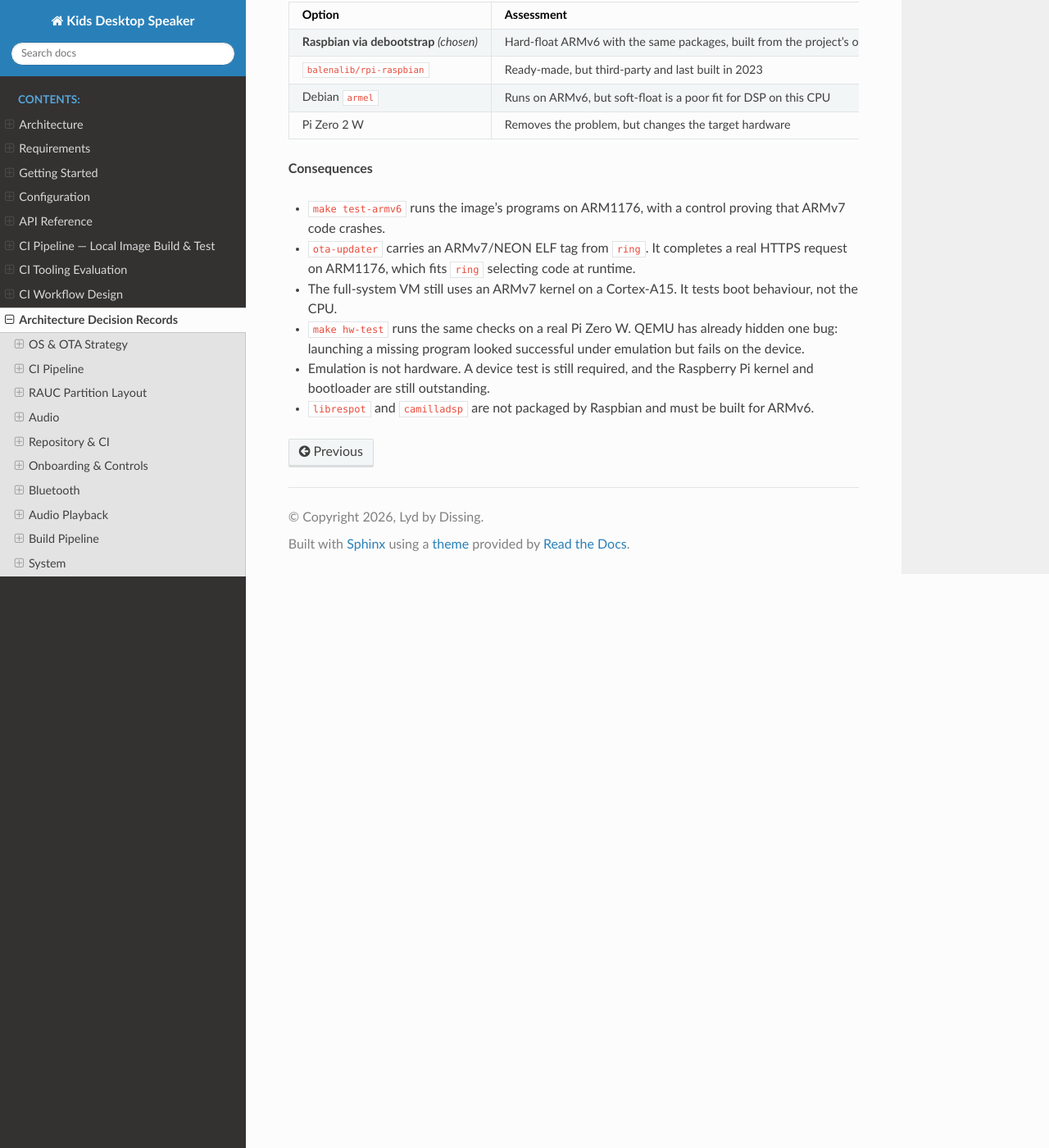
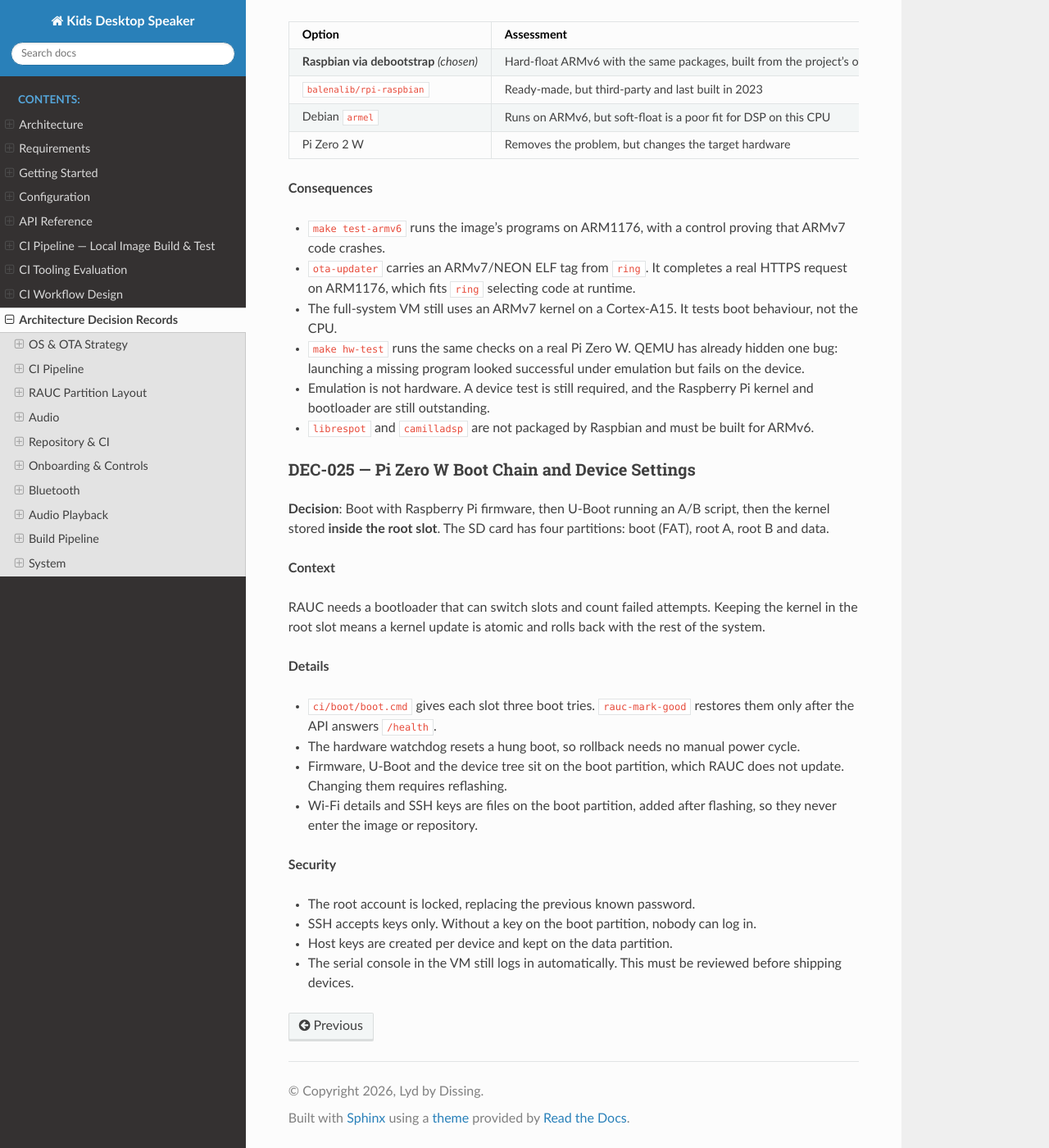
Before and after one commit to LydByDissing/kids-desktop-speaker, a Sphinx documentation site: the page built from docs/source/development/decisions.rst, in a window 1280 px wide and 1400 px high, scrolled down 31838 px. Shown: the whole window at 82% size. Built offline with Sphinx 7.4.7 and the Read the Docs theme 3.1.0, drawn with Linux system fonts in a browser that asks for light colours; some of the changed text lies outside the part shown.

Commit message:
feat(ci): build a bootable A/B SD image for the Pi Zero W (KDS-937)
Add the kernel, U-Boot A/B script, watchdog and per-device settings. Lock the root
account and use key-only SSH with per-device host keys. See DEC-025 and CI_REQ_007.

Co-Authored-By: Claude Opus 5.5 <noreply@anthropic.com>

```diff
--- a/docs/source/development/decisions.rst
+++ b/docs/source/development/decisions.rst
@@ -2021,3 +2021,40 @@ ARM1176. Emulating ``linux/arm/v7`` and a Cortex-A15 VM could not detect this.
   Pi kernel and bootloader are still outstanding.
 - ``librespot`` and ``camilladsp`` are not packaged by Raspbian and must be built
   for ARMv6.
+
+DEC-025 — Pi Zero W Boot Chain and Device Settings
+~~~~~~~~~~~~~~~~~~~~~~~~~~~~~~~~~~~~~~~~~~~~~~~~~~
+
+.. meta::
+   :decision-id: DEC_025
+   :status: resolved
+   :date: 2026-11-01
+   :tags: boot, ota, rauc, hardware, security
+
+**Decision**: Boot with Raspberry Pi firmware, then U-Boot running an A/B script,
+then the kernel stored **inside the root slot**. The SD card has four partitions:
+boot (FAT), root A, root B and data.
+
+**Context**
+
+RAUC needs a bootloader that can switch slots and count failed attempts. Keeping
+the kernel in the root slot means a kernel update is atomic and rolls back with the
+rest of the system.
+
+**Details**
+
+- ``ci/boot/boot.cmd`` gives each slot three boot tries. ``rauc-mark-good`` restores
+  them only after the API answers ``/health``.
+- The hardware watchdog resets a hung boot, so rollback needs no manual power cycle.
+- Firmware, U-Boot and the device tree sit on the boot partition, which RAUC does
+  not update. Changing them requires reflashing.
+- Wi-Fi details and SSH keys are files on the boot partition, added after flashing,
+  so they never enter the image or repository.
+
+**Security**
+
+- The root account is locked, replacing the previous known password.
+- SSH accepts keys only. Without a key on the boot partition, nobody can log in.
+- Host keys are created per device and kept on the data partition.
+- The serial console in the VM still logs in automatically. This must be reviewed
+  before shipping devices.
```
Also changed, not shown: docs/source/requirements/requirements.rst (+9 -0 lines), 16 other files.
